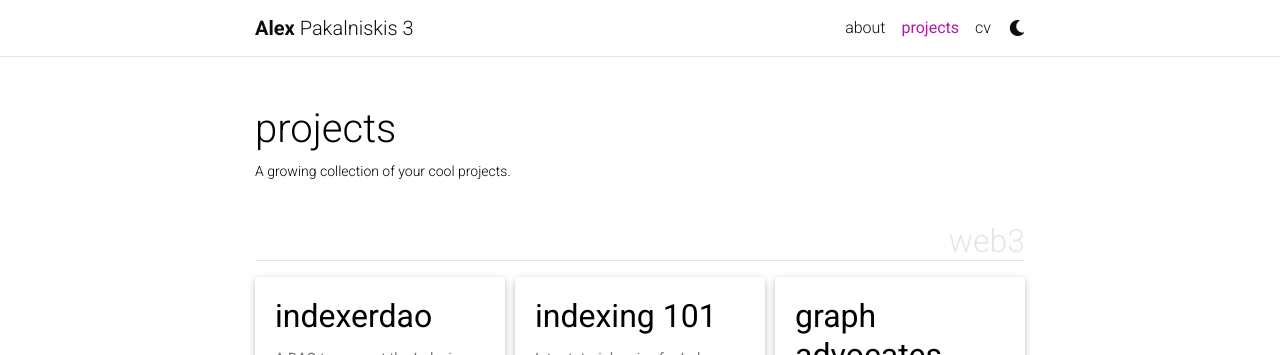
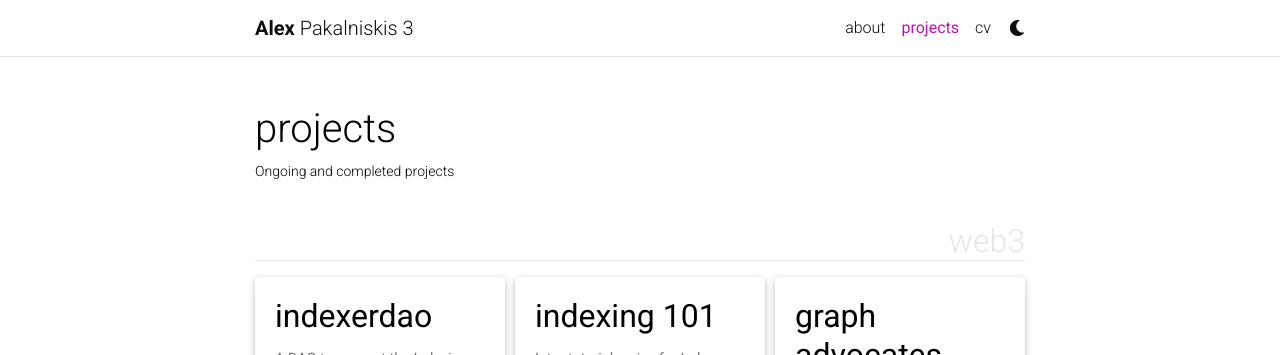
Before and after one commit to alex-pakalniskis/alex-pakalniskis.github.io, a Jekyll site: the page built from _pages/projects.md, in a window 1280 px wide. Shown: the top 355 px of the page. Built offline with Jekyll 4.4.1, drawn with Linux system fonts in a browser that asks for light colours; comment, search, counter and statistics services are not loaded; a style sheet for code colours, icons or effects is not loaded.

Commit message:
Update projects.md

```diff
--- a/_pages/projects.md
+++ b/_pages/projects.md
@@ -2,7 +2,7 @@
 layout: page
 title: projects
 permalink: /projects/
-description: A growing collection of your cool projects.
+description: Ongoing and completed projects
 nav: true
 nav_order: 2
 display_categories: [web3]
```
